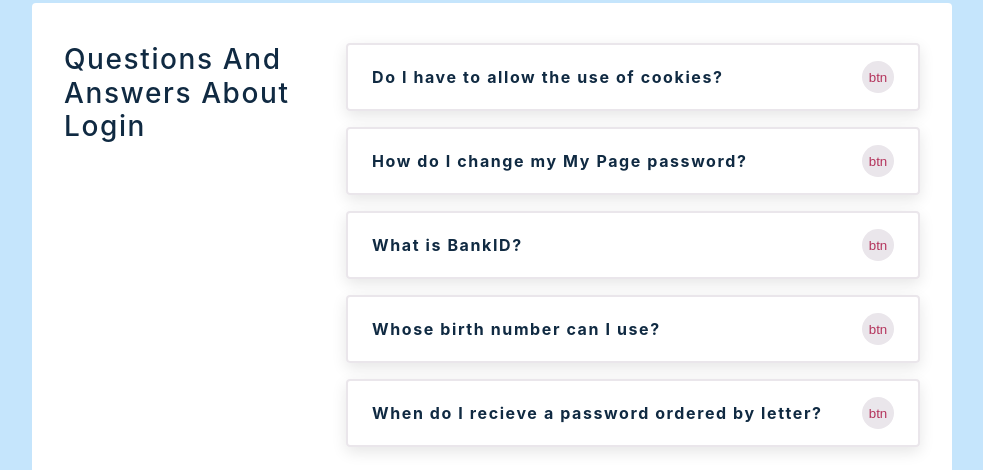
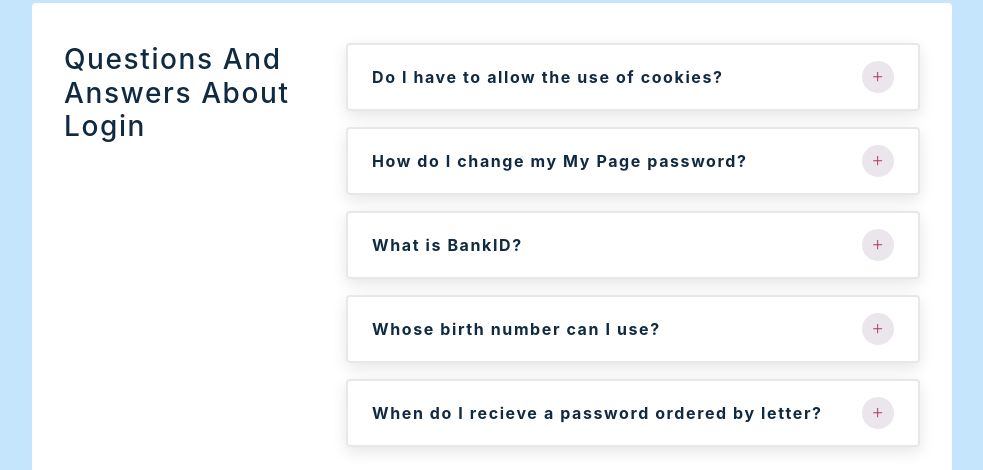
Before and after one commit to Thein-Naing/accordion-react-exercise, a React (Create React App) app: page / in a window 1280 px wide. Shown: the part 147-617 px from the top of the page, without its empty margins (148-1131 px from the left). Built offline with nearby package versions, Linux system fonts and the light colour scheme; the HTML template or start-up script is replaced by a standard one.

Commit message:
use tenary operator for +/- icon using {showInfo?}

```diff
--- a/src/Question.js
+++ b/src/Question.js
@@ -9,7 +9,10 @@
       <header>
       <h4>{title}</h4>
       <button className="btn" onClick={(()=> {
-        setShowInfo(!showInfo)})}>btn</button>
+        setShowInfo(!showInfo)})}>
+          {showInfo? <AiOutlineMinus /> : <AiOutlinePlus />}
+
+        </button>
       </header>
       {
         showInfo && <p>{info}</p>
```
